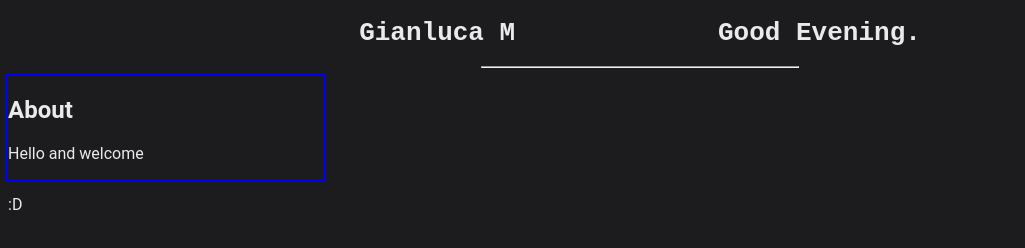
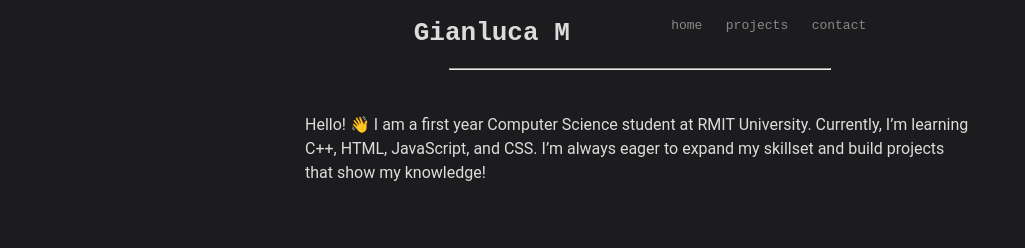
Before and after one commit to gianmsne/gianluca-web-portfolio, a plain HTML site: page index.html in a window 1280 px wide. Shown: the whole page, without its empty margins (0-1025 px from the left). Drawn offline with Linux system fonts and the light colour scheme.

Commit message:
Establishing a HTML template of the navbar
The potential look of the navbar, with no functionality.

```diff
--- a/index.html
+++ b/index.html
@@ -20,23 +20,37 @@
 
   <header> <!------    page-header -->
     <h1>
-        <pre>Gianluca M             Good Evening.</pre>
+        <pre>Gianluca M</pre>
     </h1>
+     <pre>             </pre>
+    <p>
+      <pre style="color: #888888">home   projects   contact</pre>
+    </p>
   </header> <!-- endof page-header -->
 
- <hr style="width:25%;"></hr>
+ <hr style="width:30%;"></hr>
+
+ <br>
+
+ <div>
+  <div class="page-main"> <!------ main-content -->
+    <main>
 
 
- <div class="page-main"> <!------ main-content -->
-  <main>
-    <h2>About</h2>
-    <p>Hello and welcome</p>
-  </main>
- </div>                <!--- endof main-content -->
+
+      <p>
+        Hello! 👋 I am a first year Computer Science student at RMIT University.
+        Currently, I’m learning C++, HTML, JavaScript, and CSS.
+        I’m always eager to expand my skillset and build projects that show my knowledge!
+      </p>
 
 
+    </main>
+  </div>                <!--- endof main-content -->
+</div>
+
   <footer>
-    <p>:D</p>
+
   </footer>
 
 
--- a/style.css
+++ b/style.css
@@ -5,11 +5,14 @@
    Description: A stylesheet for my web portfolio!
 */
 
+html {
+    background-color: #1C1C1E;
+}
+
+
 body {
-    background-color: #1C1C1E;
-    color: #eaeaea;
+    color: #dcdcdc;
     font-family: 'Roboto', sans-serif;
-
 }
 
 header {
@@ -36,14 +39,14 @@ div {
     display: flex;
     justify-content: center;
     align-items: center;
-    outline: 2px solid red;
+
 }
 
 .page-main {
     display: flex;
     justify-content: left;
     align-items: center;
-    width: 25%;
-    outline: 2px solid blue;
-
+    max-width: 670px;
+    /* outline: 2px solid blue; */
+    line-height: 1.5;
 }
```
